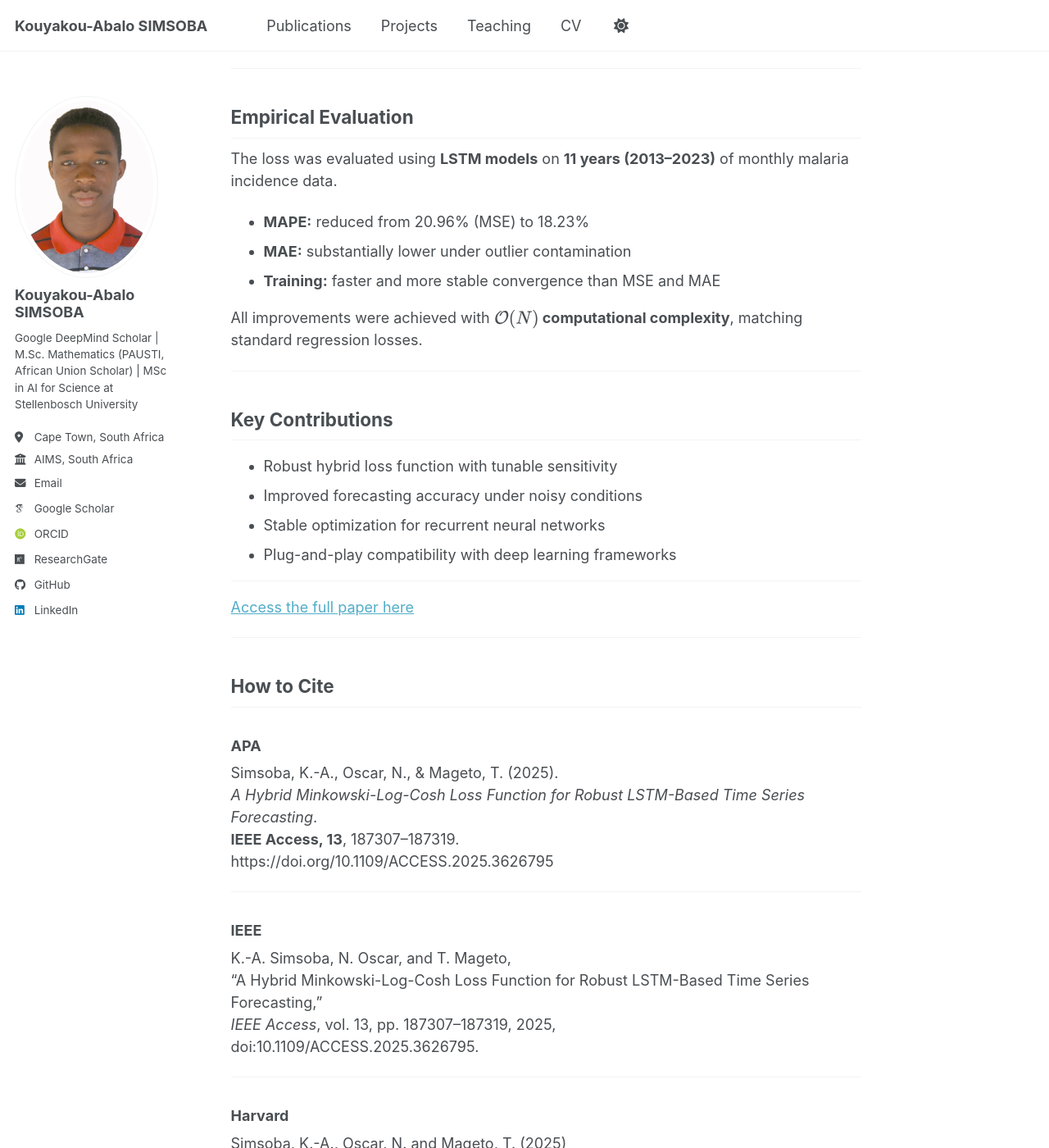
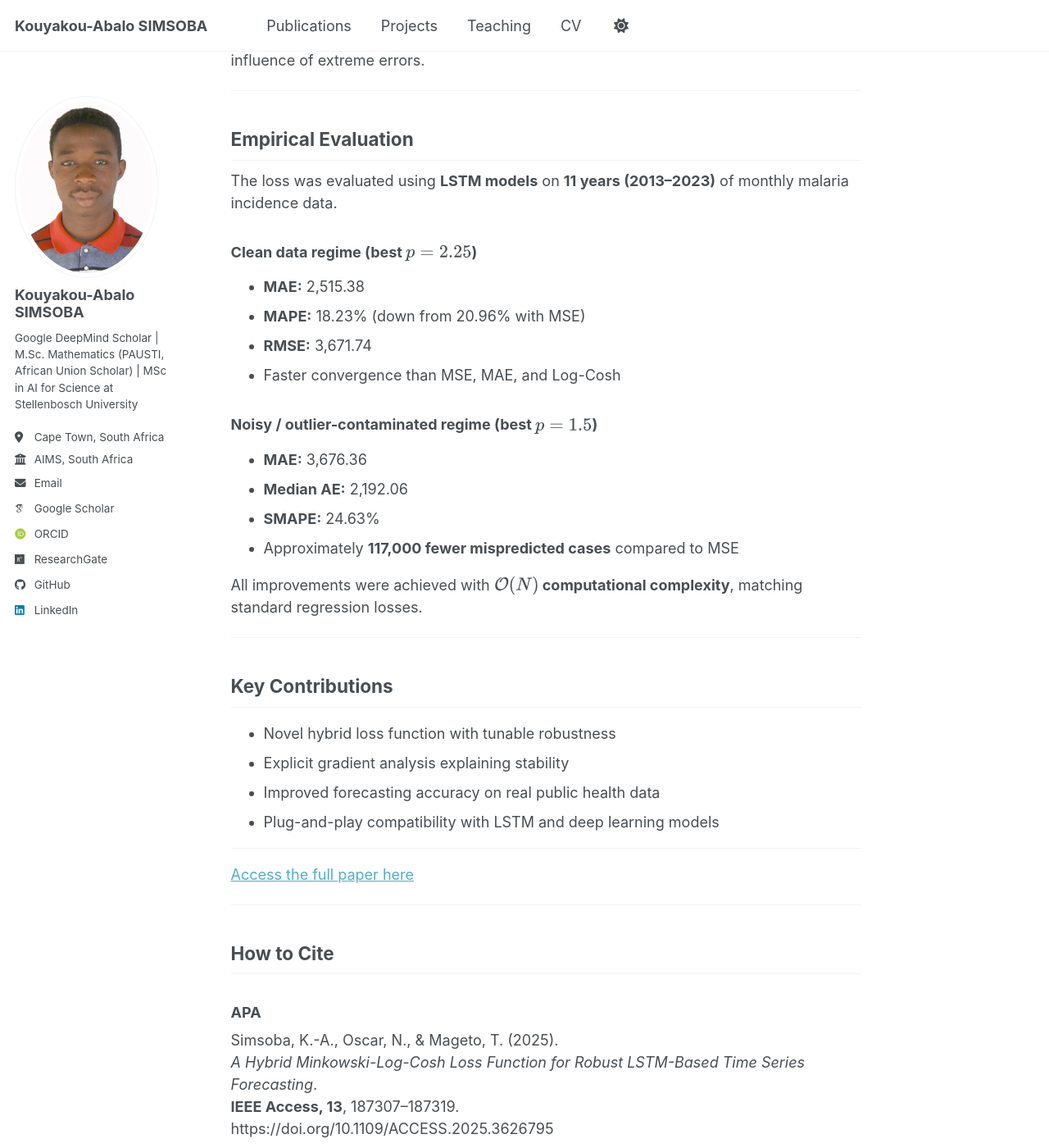
Before and after one commit to simsoba-research/simsoba-research.github.io, a Jekyll site: the page built from _publications/2009-10-01-paper-title-number-1.md, in a window 1280 px wide and 1400 px high, scrolled down 1192 px. Shown: the whole window at 82% size. Built offline with Jekyll 4.4.1, drawn with Linux system fonts in a browser that asks for light colours; some web fonts are replaced; a script bundle is joined from its source files by our own code; library files that are not in the unit come from our copies; some of the changed text lies outside the part shown.

Commit message:
Update 2009-10-01-paper-title-number-1.md

```diff
--- a/_publications/2009-10-01-paper-title-number-1.md
+++ b/_publications/2009-10-01-paper-title-number-1.md
@@ -4,9 +4,9 @@ collection: publications
 category: manuscripts
 permalink: /publication/2025-hybrid-minkowski-log-cosh
 excerpt: >
-  We introduce a robust hybrid loss function for LSTM-based
-  time-series forecasting, improving accuracy and stability under
-  noisy and outlier-contaminated public health data.
+  This research introduces a novel hybrid loss function (MLC) designed
+  to improve LSTM performance on noisy time-series data, specifically
+  validated on public health datasets.
 date: 2025-02-15
 venue: 'IEEE Access'
 paperurl: 'https://doi.org/10.1109/ACCESS.2025.3626795'
@@ -16,7 +16,7 @@ mathjax: true
 
 ## Abstract
 
-Robust learning is essential for time-series forecasting in real-world settings where data are noisy, irregular, or contaminated by outliers. This paper proposes a **hybrid loss function** designed to improve the stability and accuracy of **LSTM-based forecasting models**. The approach is validated on long-horizon public health data, with a particular focus on malaria incidence forecasting.
+Robust learning is essential for time-series forecasting in real-world settings where data are noisy, irregular, or contaminated by outliers. This paper proposes a **Hybrid Minkowski–Log–Cosh (MLC) loss function**, a tunable and theoretically grounded objective designed to improve the stability and accuracy of **LSTM-based forecasting models**. The method is validated on long-horizon public health data, with a particular focus on malaria incidence forecasting.
 
 ---
 
@@ -32,7 +32,7 @@ $$
 \left[\log\!\big(\cosh(y_i - \hat{y}_i)\big)\right]^p
 $$
 
-where $p>0$ is a tunable Minkowski exponent controlling the trade-off
+where $p > 0$ is a tunable Minkowski exponent controlling the trade-off
 between robustness to outliers and error sensitivity.
 
 **Special cases**
@@ -55,8 +55,8 @@ $$
 \tanh(\varepsilon_i)
 $$
 
-This formulation yields smooth gradients for small residuals and
-naturally suppresses the influence of extreme errors.
+This formulation yields smooth gradients for small residuals and naturally
+suppresses the influence of extreme errors.
 
 ---
 
@@ -65,9 +65,17 @@ naturally suppresses the influence of extreme errors.
 The loss was evaluated using **LSTM models** on **11 years (2013–2023)**
 of monthly malaria incidence data.
 
-- **MAPE:** reduced from 20.96% (MSE) to 18.23%
-- **MAE:** substantially lower under outlier contamination
-- **Training:** faster and more stable convergence than MSE and MAE
+### Clean data regime (best $p = 2.25$)
+- **MAE:** 2,515.38
+- **MAPE:** 18.23% (down from 20.96% with MSE)
+- **RMSE:** 3,671.74
+- Faster convergence than MSE, MAE, and Log-Cosh
+
+### Noisy / outlier-contaminated regime (best $p = 1.5$)
+- **MAE:** 3,676.36
+- **Median AE:** 2,192.06
+- **SMAPE:** 24.63%
+- Approximately **117,000 fewer mispredicted cases** compared to MSE
 
 All improvements were achieved with **$\mathcal{O}(N)$ computational
 complexity**, matching standard regression losses.
@@ -76,10 +84,10 @@ complexity**, matching standard regression losses.
 
 ## Key Contributions
 
-- Robust hybrid loss function with tunable sensitivity
-- Improved forecasting accuracy under noisy conditions
-- Stable optimization for recurrent neural networks
-- Plug-and-play compatibility with deep learning frameworks
+- Novel hybrid loss function with tunable robustness
+- Explicit gradient analysis explaining stability
+- Improved forecasting accuracy on real public health data
+- Plug-and-play compatibility with LSTM and deep learning models
 
 ---
 
```
Also changed, not shown: other parts of _publications/2009-10-01-paper-title-number-1.md (+1 -1 lines).
